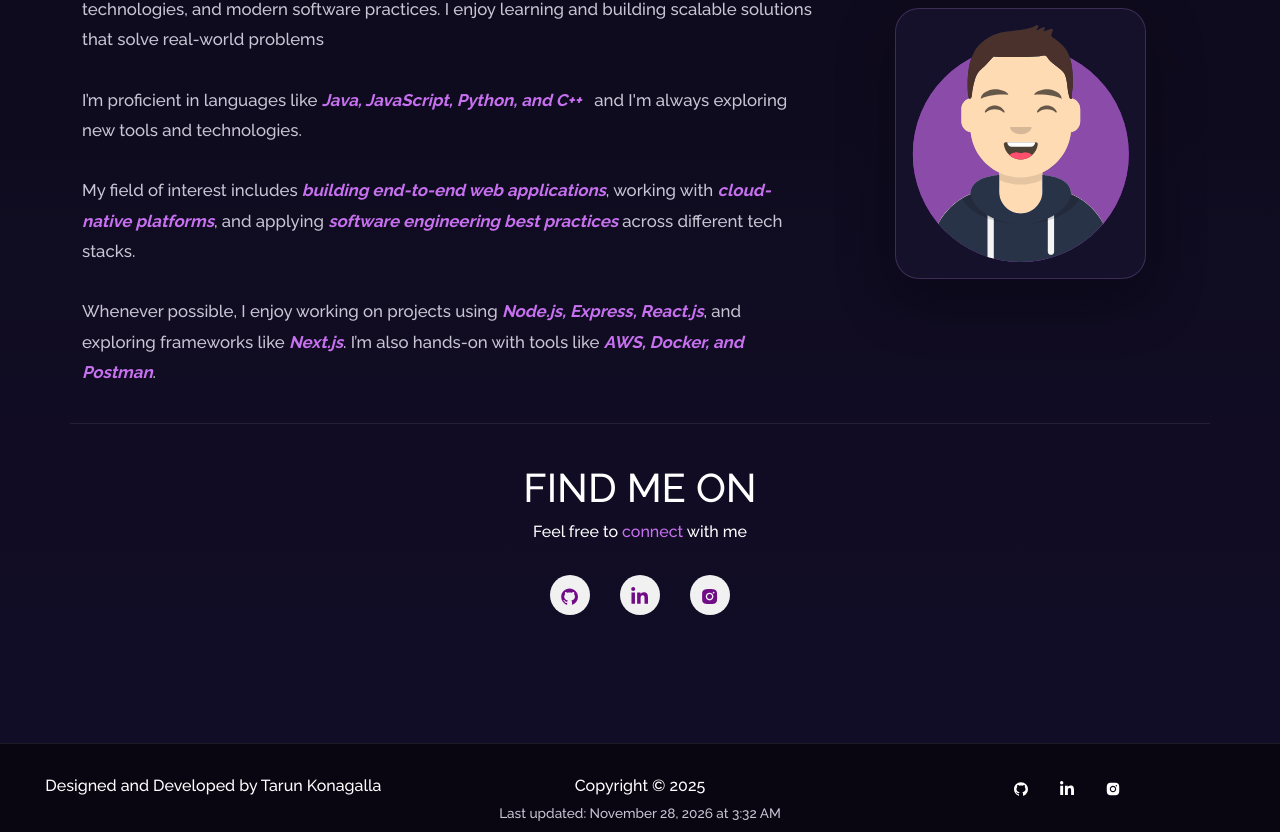
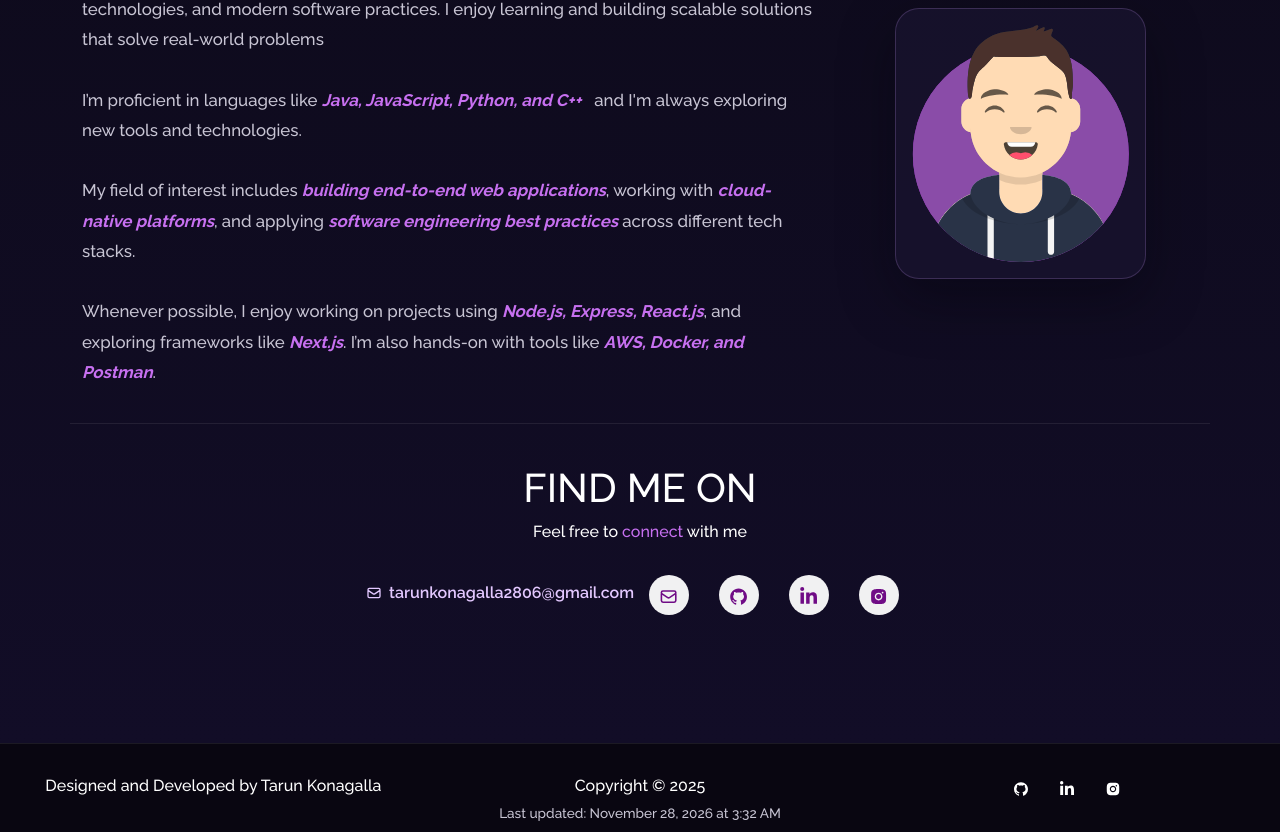
Before and after one commit to Tarun1928/My-Portfolio, a React (Vite) app: page / in a window 1280 px wide. Shown: the part 1052-1884 px from the top of the page. Built offline with nearby package versions, Linux system fonts and the light colour scheme.

Commit message:
Add email contact link

```diff
--- a/src/components/Home/Home2.jsx
+++ b/src/components/Home/Home2.jsx
@@ -7,6 +7,7 @@
   AiFillInstagram,
 } from "react-icons/ai";
 import { FaLinkedinIn } from "react-icons/fa";
+import { HiOutlineMail } from "react-icons/hi";
 
 function Home2() {
   return (
@@ -51,7 +52,19 @@
             <p>
               Feel free to <span className="purple">connect </span>with me
             </p>
+            <a className="contact-email" href="mailto:tarunkonagalla2806@gmail.com">
+              <HiOutlineMail aria-hidden="true" /> tarunkonagalla2806@gmail.com
+            </a>
             <ul className="home-about-social-links">
+              <li className="social-icons">
+                <a
+                  href="mailto:tarunkonagalla2806@gmail.com"
+                  aria-label="Email Tarun"
+                  className="icon-colour home-social-icons"
+                >
+                  <HiOutlineMail />
+                </a>
+              </li>
               <li className="social-icons">
                 <a
                   href="https://github.com/Tarun1928"
--- a/src/style.css
+++ b/src/style.css
@@ -352,6 +352,15 @@
   position: relative !important;
   padding-inline-start: 0 !important;
 }
+.contact-email {
+  display: inline-flex;
+  align-items: center;
+  gap: 0.45rem;
+  color: #e3c8ff;
+  font-weight: 600;
+  text-decoration: none;
+}
+.contact-email:hover { color: white; text-decoration: underline; }
 
 .home-social-icons {
   position: relative !important;
```
